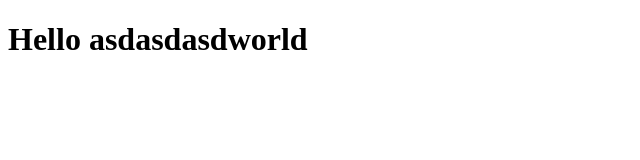
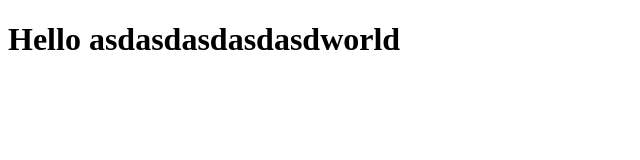
Before and after one commit to DpoBacek/Learning_frontend, a plain HTML site: page site/index.html in a window 1280 px wide. Shown: the whole page, without its empty margins (0-640 px from the left). Drawn offline with Linux system fonts and the light colour scheme.

Commit message:
Update index.html

```diff
--- a/site/index.html
+++ b/site/index.html
@@ -8,6 +8,6 @@
     <title>Learning frontend</title>
   </head>
   <body>
-    <h1>Hello asdasdasdworld</h1>
+    <h1>Hello asdasdasdasdasdworld</h1>
   </body>
 </html>
```
